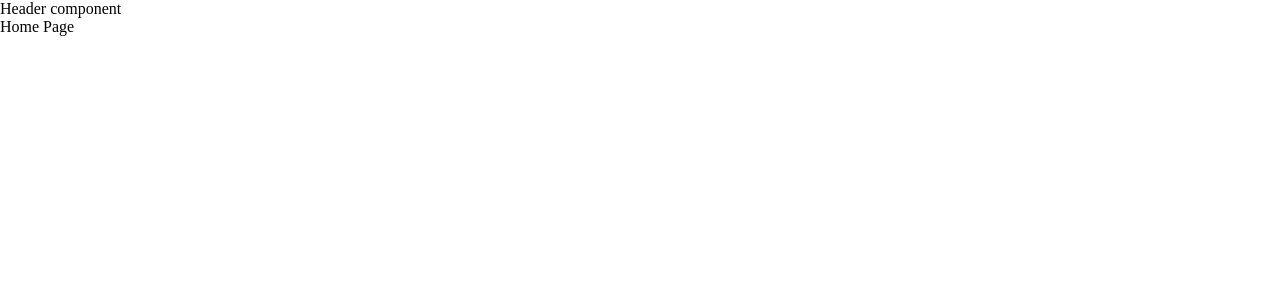
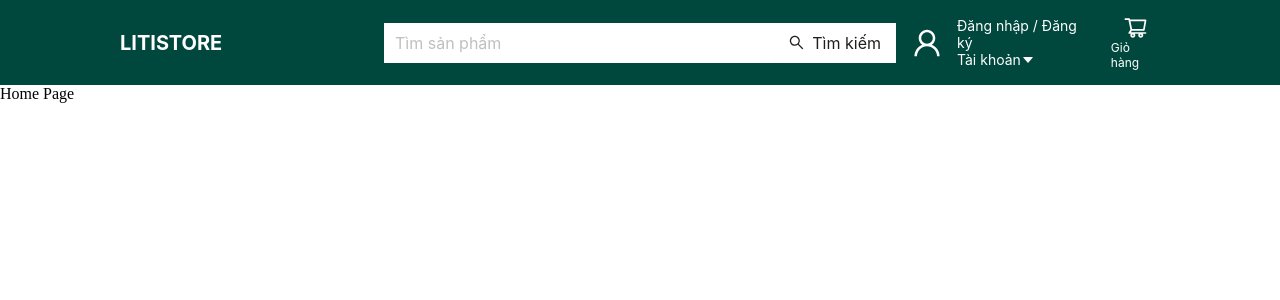
Before and after one commit to linhtiendev/ecommerce-mern, a React (Create React App) app: page / in a window 1280 px wide. Shown: the top 300 px of the page. Built offline with nearby package versions, Linux system fonts and the light colour scheme.

Commit message:
design input search

```diff
--- a/package.json
+++ b/package.json
@@ -3,6 +3,7 @@
   "version": "0.1.0",
   "private": true,
   "dependencies": {
+    "@ant-design/icons": "^5.2.6",
     "@reduxjs/toolkit": "^1.9.5",
     "@testing-library/jest-dom": "^5.17.0",
     "@testing-library/react": "^13.4.0",
--- /dev/null
+++ b/src/components/ButtonInputSearch/ButtonInputSeacrh.jsx
@@ -0,0 +1,20 @@
+import { Button, Input } from 'antd'
+import React from 'react'
+
+// icon ant-design
+import {
+  SearchOutlined,
+} from '@ant-design/icons';
+
+const ButtonInputSeacrh = (props) => {
+    // truyen props
+    const {size, placeholder, textButton,} = props;
+  return (
+    <div style={{ display: 'flex', backgroundColor: 'white'}}>
+      <Input size={size} placeholder={placeholder} bordered={false}/>
+      <Button style={{ border: 'none', borderRadius: '5px' }} size={size} bordered={false} icon={<SearchOutlined style={{ fontSize: '15px' }} />}>{textButton}</Button>
+    </div>
+  )
+}
+
+export default ButtonInputSeacrh
--- a/src/components/HeaderComponent/HeaderComponent.jsx
+++ b/src/components/HeaderComponent/HeaderComponent.jsx
@@ -1,10 +1,58 @@
+import { Col } from 'antd'
 import React from 'react'
+
+// style in component
+import {
+  WrapperHeader,
+  WrapperHeaderAccount,
+  WrapperTextHeader,
+  WrapperTextHeaderSmall,
+} from './style'
+
+// import Search from 'antd/lib/transfer/search'
+
+// icon ant-design
+import {
+  UserOutlined,
+  CaretDownOutlined,
+  ShoppingCartOutlined,
+} from '@ant-design/icons';
+import ButtonInputSeacrh from '../ButtonInputSearch/ButtonInputSeacrh';
 
 const HeaderComponent = () => {
   return (
-    <div>
-      Header component
-    </div>
+    <>
+    <WrapperHeader gutter={16}>
+      <Col span={6}>
+        <WrapperTextHeader>
+          LITISTORE
+        </WrapperTextHeader>
+      </Col>
+      <Col span={12}>
+        <ButtonInputSeacrh
+          size='large'
+          placeholder='Tìm sản phẩm'
+          textButton='Tìm kiếm'
+        />
+      </Col>
+      <Col span={6} style={{ display: 'flex', gap: '20px' }}>
+        <WrapperHeaderAccount>
+          <UserOutlined style={{ fontSize: '30px' }}/>
+          <div>
+            <span>Đăng nhập / Đăng ký</span>
+            <div>
+              <span>Tài khoản</span>
+              <CaretDownOutlined />
+            </div>
+          </div>
+        </WrapperHeaderAccount>
+        <div style={{ display: 'flex', flexDirection: 'column', alignItems: 'center' }}>
+          <ShoppingCartOutlined style={{ fontSize: '25px', color: 'white' }} />
+          <WrapperTextHeaderSmall>Giỏ hàng</WrapperTextHeaderSmall>
+        </div>
+      </Col>
+    </WrapperHeader>
+    </>
   )
 }
 
--- /dev/null
+++ b/src/components/HeaderComponent/style.js
@@ -0,0 +1,27 @@
+import { Row } from "antd";
+import styled from "styled-components";
+
+export const WrapperHeader = styled(Row)`
+    padding: 15px 120px;
+    background-color: #00483d;
+    align-items: center;
+`;
+
+export const WrapperTextHeader = styled.span`
+    font-size: 20px;
+    color: white;
+    font-weight: bold;
+    text-align: left;
+`;
+
+export const WrapperTextHeaderSmall = styled.span`
+    font-size: 12px;
+    color: white;
+`;
+
+export const WrapperHeaderAccount = styled.div`
+    display: flex;
+    align-items: center;
+    color: white;
+    gap: 15px;
+`;
```
